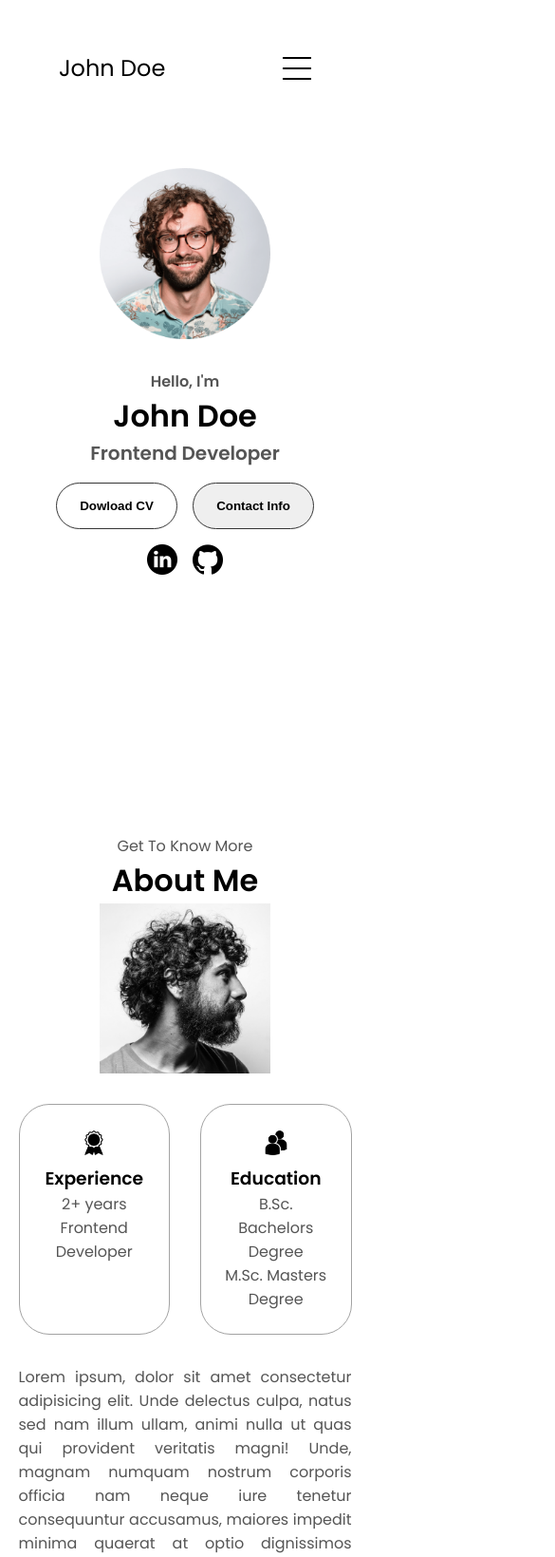
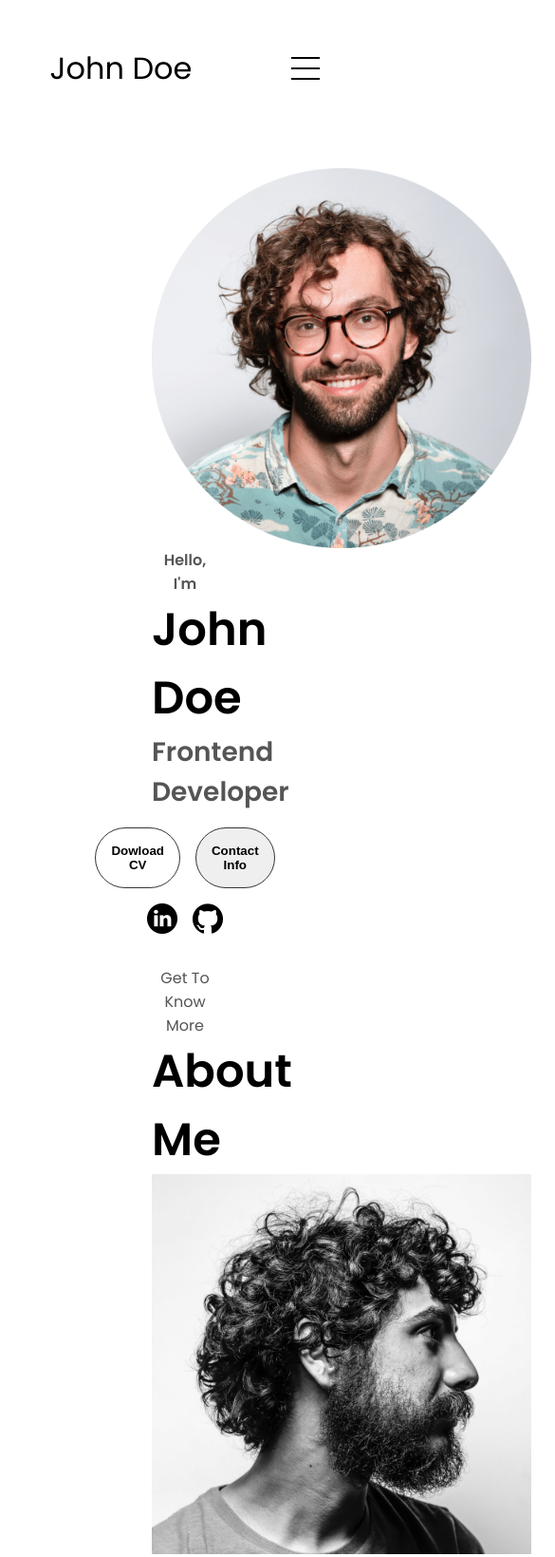
Before and after one commit to Unathefirst/html-css-js-1st-portfolio, a plain HTML site: page index.html in a window 390 px wide. Shown: the top 1639 px of the page at 95% size, 585 px wide, since content can reach past the window. Drawn offline with Linux system fonts and the light colour scheme.

Commit message:
for website pub2

```diff
--- a/mediaqueries.css
+++ b/mediaqueries.css
@@ -1,14 +1,3 @@
-@media screen and (max-width: 1400px) {
-    #profile {
-        height: 83vh;
-        margin-bottom: 6rem;
-
-    }
-    .about-containers{
-        flex-wrap: wrap;
-    }
-}
-
 @media screen and (max-width: 1200px) {
     #desktop-nav {
         display:none;
@@ -24,82 +13,4 @@
     .section-container{
         display:block;
     }
-
-    .arrow{
-    display: none;
 }
-    section,
-    .section-container{
-        height: fit-content;
-    }
-    section{
-        margin: 0 5%;
-    }
-    .section__pic-container{
-        width: 275px;
-        height: 275px;
-        margin: 0 auto 2rem;
-    }
-    .about-containers{
-        margin-top: 0;
-    }
-}
-
-@media screen and (max-width: 600px) {
-        #contact,
-        footer{
-            height: 40vh;
-        }
-        #profile{
-            height: 83vh;
-            margin-bottom: 0;
-        }
-        article{
-            font-size:1rem;
-        }
-        footer nav{
-            height: fit-content;
-            margin-bottom: 2rem;
-        }
-        .about-containers,
-        .contact-info-upper-container,
-        .btn-container{
-            flex-wrap: wrap;
-
-        }
-        .contact-info-container{
-            margin: 0;
-
-        }
-        .contact-info-container p,
-        .nav-links li a{
-            font-size: 1rem;
-        }
-
-        .experience-sub-title{
-            font-size:1.25rem;
-        }
-        .logo{
-            font-size: 1.5rem;
-
-        }
-        .nav-links{
-            flex-direction:column;
-            gap: 0.5rem;
-            text-align: center;
-        }
-         .section__pic-container{
-            width: auto;
-            height: 46vw;
-            justify-content: center;
-         }
-         .section__text__p2{
-            font-size: 1.25rem;
-         }
-         .title{
-            font-size: 2rem;
-         }
-         .text-container{
-            text-align: justify;
-         }
-}
```
